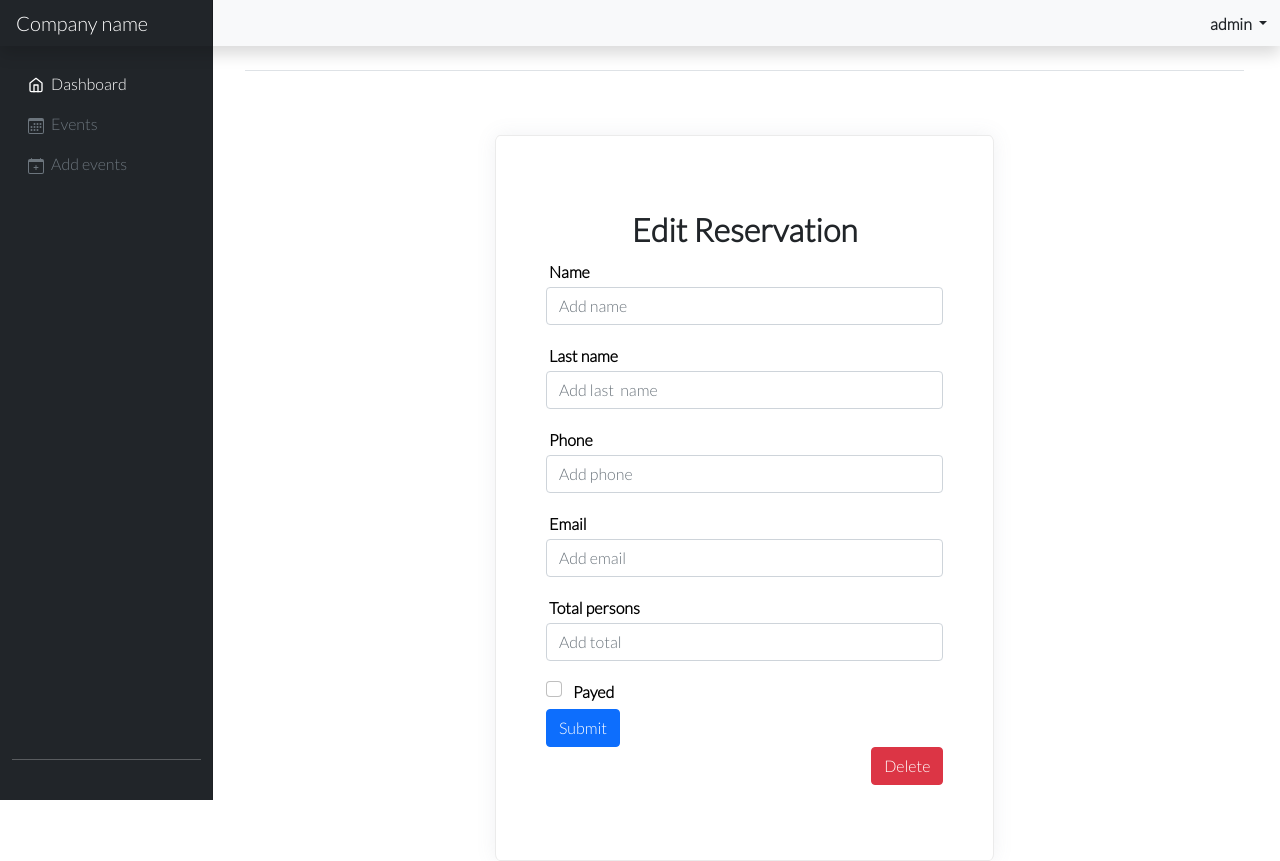
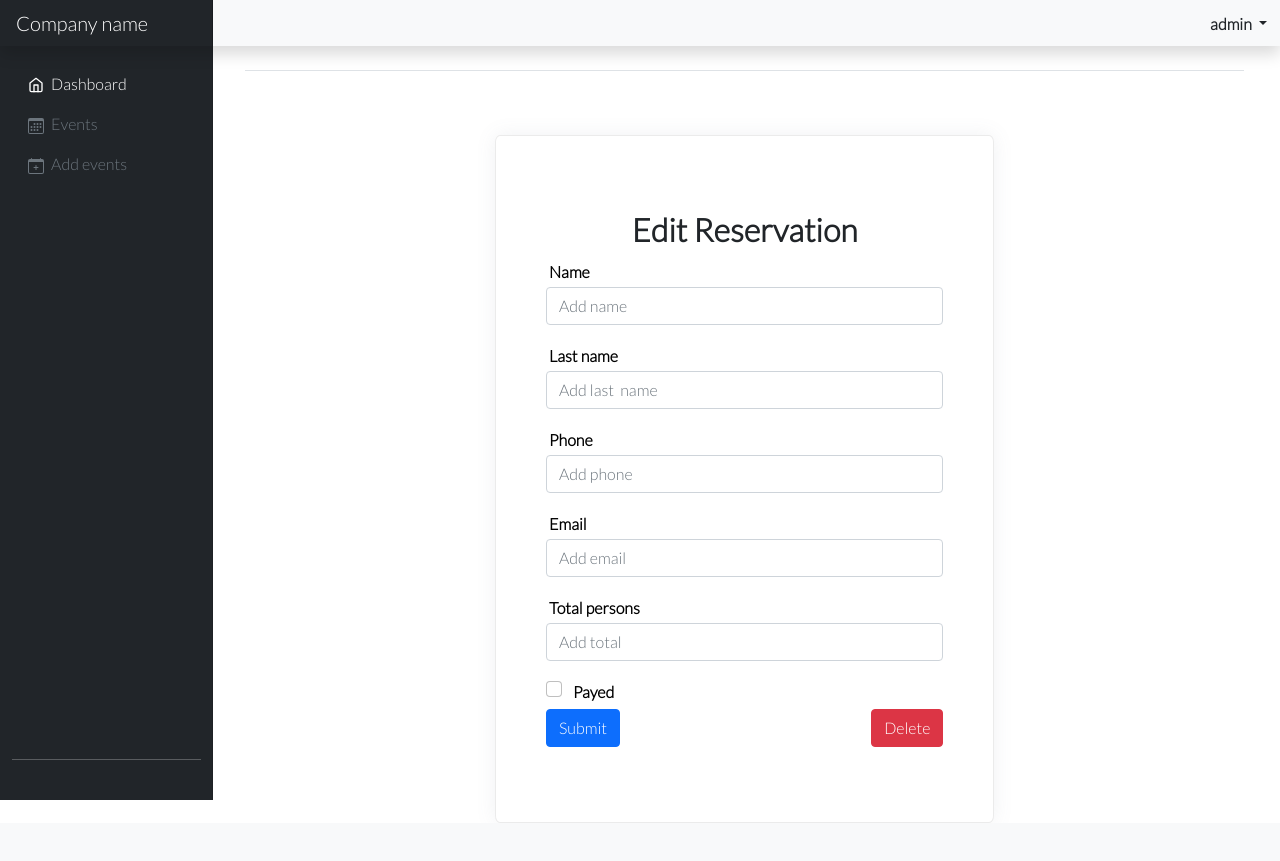
Before and after one commit to AndrejKh/CodeIgniter_Reservation_Management_Project, a CodeIgniter app: page /reservation-manager/reservations/update/1 in a window 1280 px wide. After the commit the page ends 823 px from the top, so only its background shows below. Run offline with CodeIgniter, Linux system fonts and the light colour scheme; a user stored in the database is signed in; data comes from the database, SQL or seed files in the repository; data that the repository does not hold is empty; some libraries are stand-ins or nearby versions.

Commit message:
button positioning edit

```diff
--- a/application/views/reservations/edit.php
+++ b/application/views/reservations/edit.php
@@ -46,7 +46,7 @@
         </form>
         <?php echo form_open_multipart('reservations/delete/' . $reservation['idreservations'], ['id' => 'requestForm']); ?>
         <input type="hidden" name="event_id" value="<?= $reservation['event_id'] ?>">
-        <input type="submit" href="<?= base_url() ?>" class="btn btn-danger" value="Delete" style="float:right">
+        <input type="submit" href="<?= base_url() ?>" class="btn btn-danger" value="Delete" style="float:right; margin-top: -38px;">
         </form>
     </div>
 </div>
```
